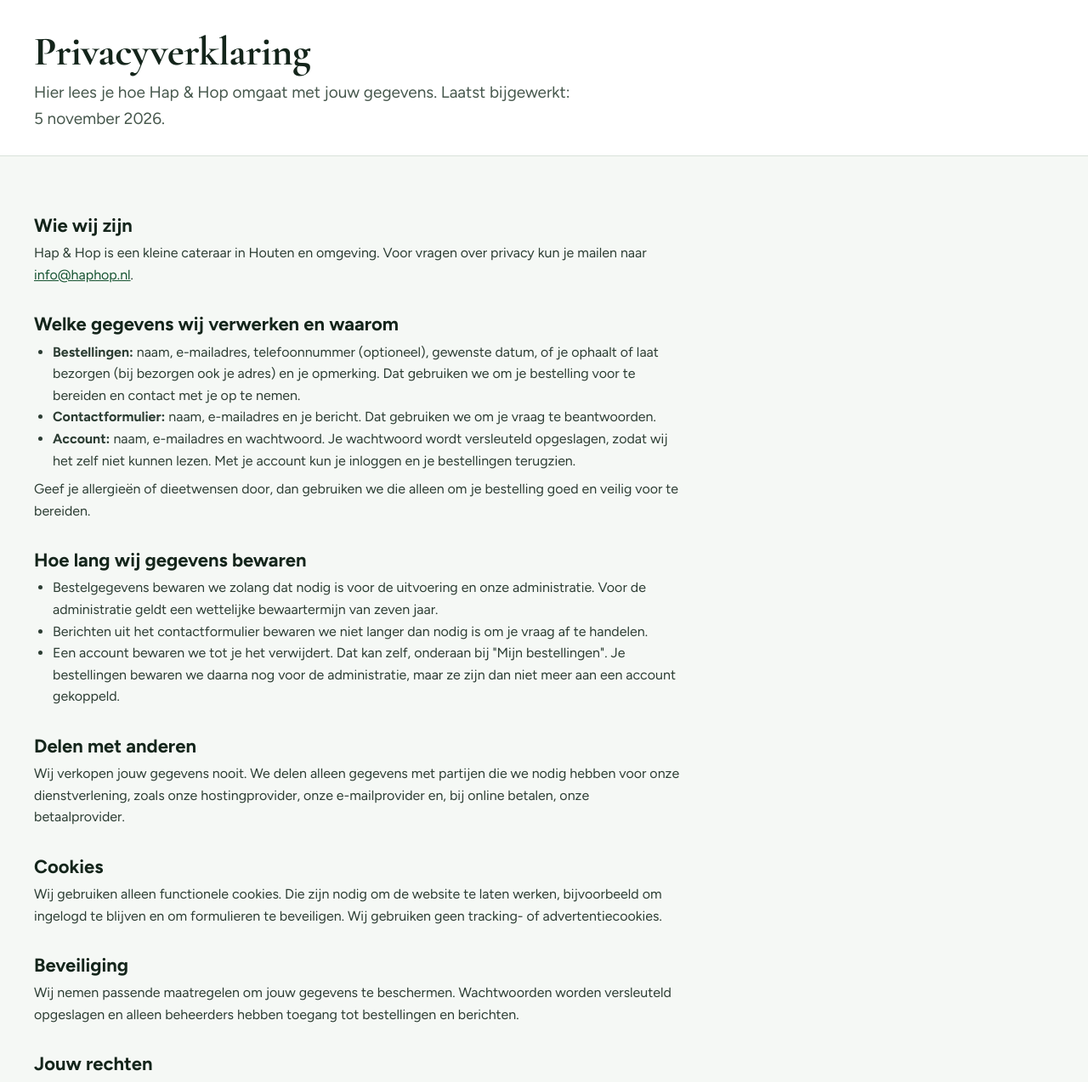
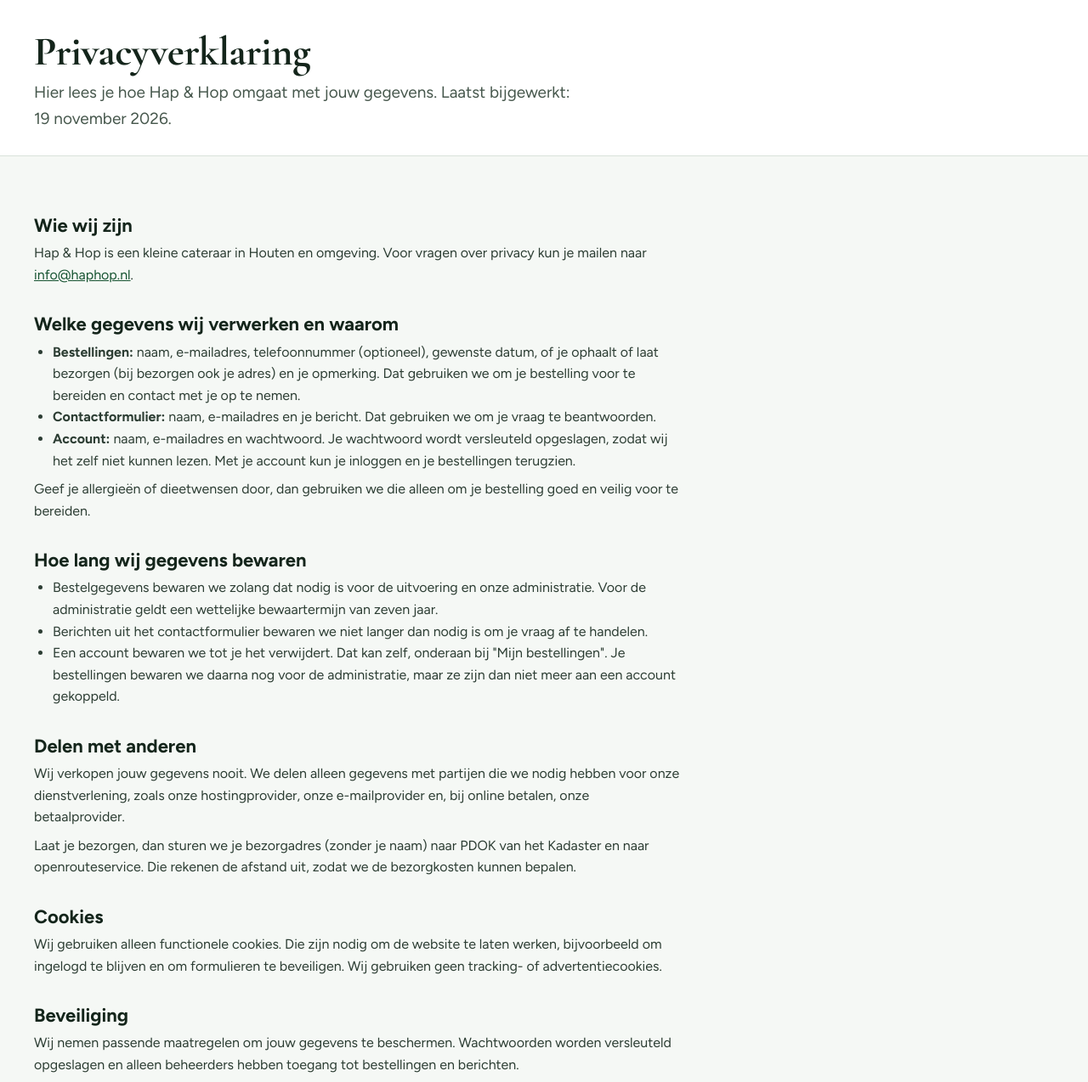
Before and after one commit to FlorianvdM/hap-en-hop_test-project, a Laravel app: page /privacy in a window 1280 px wide. Shown: the part 85-1359 px from the top of the page at 85% size. Run offline with Laravel 12, Linux system fonts and the light colour scheme.

Commit message:
Teksten over bezorgkosten bijgewerkt

```diff
--- a/resources/views/privacy.blade.php
+++ b/resources/views/privacy.blade.php
@@ -5,7 +5,7 @@
 
 @section('kop')
     <x-pagina-kop titel="Privacyverklaring">
-        Hier lees je hoe Hap &amp; Hop omgaat met jouw gegevens. Laatst bijgewerkt: 5 november 2026.
+        Hier lees je hoe Hap &amp; Hop omgaat met jouw gegevens. Laatst bijgewerkt: 19 november 2026.
     </x-pagina-kop>
 @endsection
 
@@ -50,6 +50,10 @@
             Wij verkopen jouw gegevens nooit. We delen alleen gegevens met partijen die we nodig hebben voor onze
             dienstverlening, zoals onze hostingprovider, onze e-mailprovider en, bij online betalen, onze betaalprovider.
         </p>
+        <p>
+            Laat je bezorgen, dan sturen we je bezorgadres (zonder je naam) naar PDOK van het Kadaster en naar
+            openrouteservice. Die rekenen de afstand uit, zodat we de bezorgkosten kunnen bepalen.
+        </p>
 
         <h2>Cookies</h2>
         <p>
--- a/resources/views/voorwaarden.blade.php
+++ b/resources/views/voorwaarden.blade.php
@@ -5,7 +5,7 @@
 
 @section('kop')
     <x-pagina-kop titel="Algemene voorwaarden">
-        Deze voorwaarden gelden voor elke bestelling bij Hap &amp; Hop. Laatst bijgewerkt: 5 november 2026.
+        Deze voorwaarden gelden voor elke bestelling bij Hap &amp; Hop. Laatst bijgewerkt: 19 november 2026.
     </x-pagina-kop>
 @endsection
 
@@ -50,7 +50,7 @@
         <h2>Ophalen en bezorgen</h2>
         <p>
             Ophalen doe je op {{ config('hapenhop.adres') }}. Wij bezorgen in Houten en omgeving op het adres dat je
-            bij de bestelling opgeeft. Bezorgen kost &euro; {{ number_format(config('hapenhop.bezorgkosten'), 2, ',', '.') }} per bestelling. Zorg dat er op dat moment iemand is om de bestelling aan te nemen.
+            bij de bestelling opgeeft. Bezorgen kost {{ \App\Support\Bezorging::uitleg() }}, gerekend vanaf ons adres. Je ziet het bedrag voordat je bestelt. Zorg dat er op dat moment iemand is om de bestelling aan te nemen.
         </p>
 
         <h2>Allergenen en dieetwensen</h2>
--- a/resources/views/vragen.blade.php
+++ b/resources/views/vragen.blade.php
@@ -32,7 +32,7 @@
 
         <details>
             <summary>Bezorgen jullie?</summary>
-            <p>Ja, wij bezorgen in Houten en omgeving voor &euro; {{ number_format(config('hapenhop.bezorgkosten'), 2, ',', '.') }} per bestelling. Je kunt je bestelling ook zelf ophalen op {{ config('hapenhop.adres') }}.</p>
+            <p>Ja, wij bezorgen vanaf Houten voor {{ \App\Support\Bezorging::uitleg() }}. Bij het bestellen zie je meteen wat het voor jouw adres kost. Je kunt je bestelling ook zelf ophalen op {{ config('hapenhop.adres') }}.</p>
         </details>
 
         <details>
--- a/resources/views/winkelwagen/index.blade.php
+++ b/resources/views/winkelwagen/index.blade.php
@@ -88,7 +88,7 @@
                 </div>
 
                 <a class="knop knop-vol" href="{{ route('bestellen.create') }}">Bestellen</a>
-                <p class="notitie">Laat je bezorgen, dan komt er &euro; {{ number_format(config('hapenhop.bezorgkosten'), 2, ',', '.') }} bezorgkosten bij.
+                <p class="notitie">Laat je bezorgen, dan komen er bezorgkosten bij: {{ \App\Support\Bezorging::uitleg() }}.
                     Je betaalt bij ophalen of bezorgen: pin, contant of op factuur.</p>
             </aside>
         </div>
```
Also changed, not shown: 1 other file.
